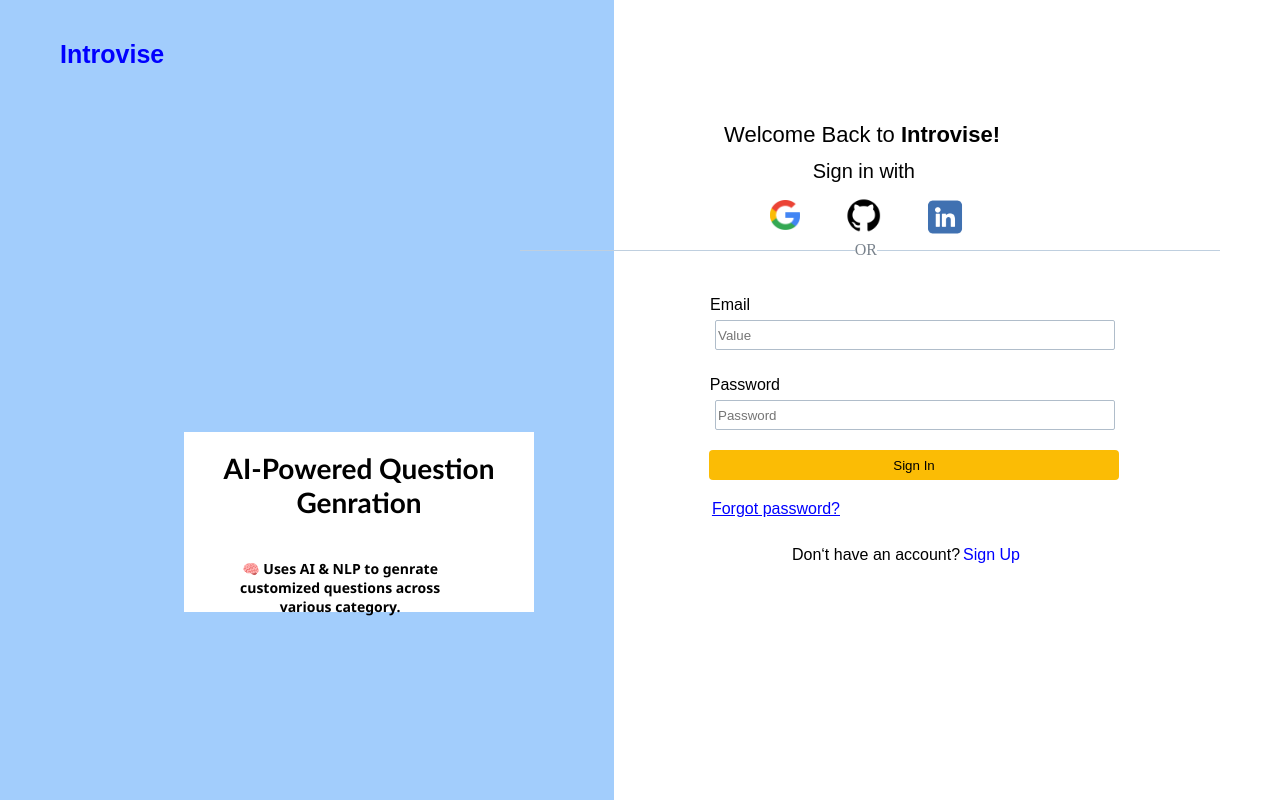
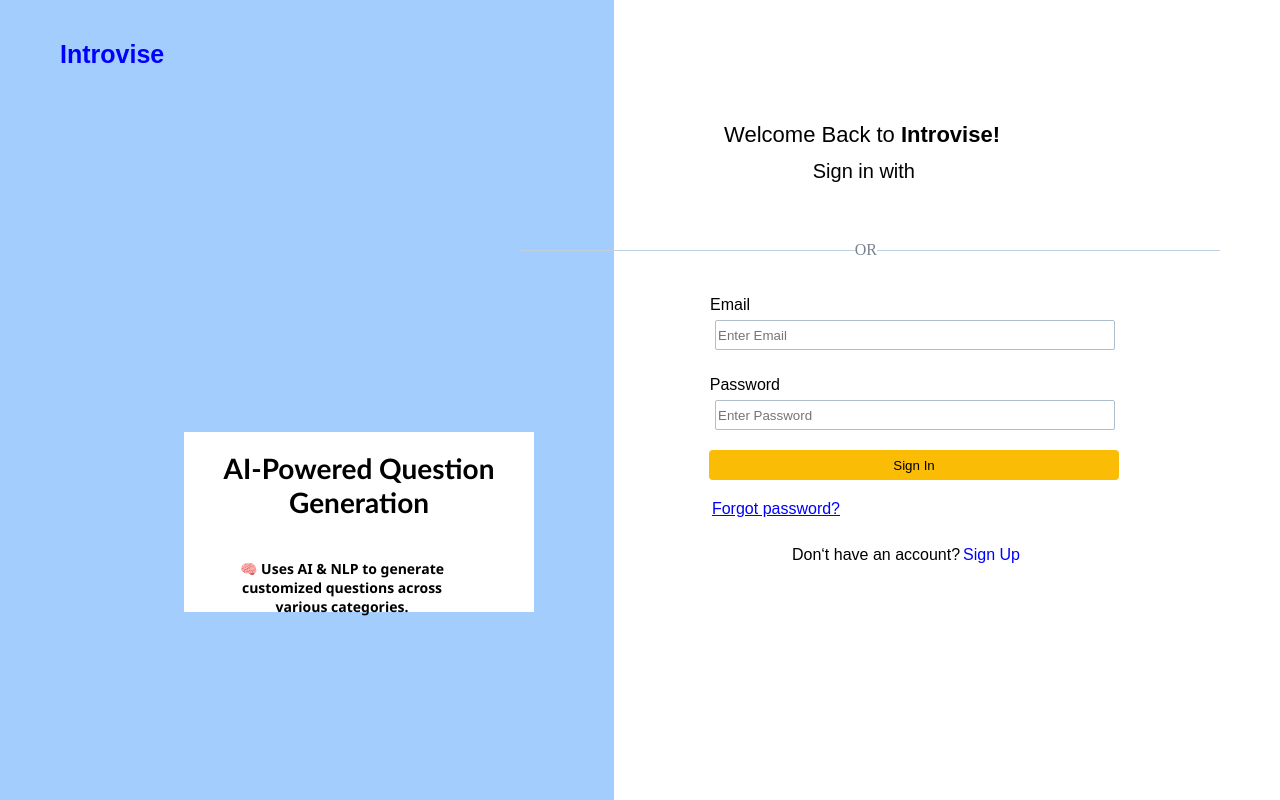
Before and after one commit to commanderigris21/Introvise, a React (Vite) app: page / in a window 1280 px wide. Built offline with nearby package versions, Linux system fonts and the light colour scheme.

Commit message:
Update login.jsx
New Code with google SignUp

```diff
--- a/src/Components/Login/login.jsx
+++ b/src/Components/Login/login.jsx
@@ -1,47 +1,107 @@
-// eslint-disable-next-line no-unused-vars
-import React from 'react'
-import './login.css'
+import React, { useState, useEffect } from "react";
+import { GoogleOAuthProvider, GoogleLogin } from "@react-oauth/google";
+import axios from "axios";
+import "./login.css";
 
-function login() {
+const clientId = "315124824926-eojplkm74o08v3qrsqjuudqbkfctmnhl.apps.googleusercontent.com";
+
+function Login() {
+  const [user, setUser] = useState(null);
+
+  // Handle Google Login Success
+  const handleLoginSuccess = async (credentialResponse) => {
+    try {
+        const res = await axios.post("http://localhost:8080/api/users/login", {
+            token: credentialResponse.credential,
+        });
+
+        console.log("Backend Response:", res.data); // Debugging
+
+        if (res.data.email) {
+            localStorage.setItem("userEmail", res.data.email); // Store email
+            window.location.href = `http://localhost:8080/api/users/me?email=${res.data.email}`;
+        } else {
+            console.error("Email not found in backend response");
+        }
+    } catch (error) {
+        console.error("OAuth login failed:", error);
+    }
+  };
+
+  // Fetch user profile from backend
+  const fetchUserProfile = async (email) => {
+    try {
+        const res = await axios.get(`http://localhost:8080/api/users/me?email=${email}`);
+
+        console.log("User Profile:", res.data); // Debugging
+
+        if (res.status === 200) {
+            setUser(res.data);  // Store user in state
+        } else {
+            console.error("User not found");
+        }
+    } catch (error) {
+        console.error("Error fetching user profile:", error);
+    }
+  };
+
+  // Auto-fetch profile if user is already logged in
+  useEffect(() => {
+    const storedEmail = localStorage.getItem("userEmail");
+    if (storedEmail) {
+        fetchUserProfile(storedEmail);
+    }
+  }, []);
+
   return (
-    <div>
-      <nav className='Nav'>
-        Introvise
-        </nav>
+    <GoogleOAuthProvider clientId={clientId}>
+      <div>
+        <nav className="Nav">Introvise</nav>
 
-      <div className='half'>
-        <div className='ad'>
-            <h1>AI-Powered Question Genration </h1> <br />
-            <p>🧠 Uses AI & NLP to genrate <br /> customized questions across <br />  various category.  </p>
-            </div>
+        <div className="half">
+          <div className="ad">
+            <h1>AI-Powered Question Generation</h1> <br />
+            <p>🧠 Uses AI & NLP to generate <br /> customized questions across <br /> various categories.</p>
+          </div>
         </div>
-    <p className='head'> Welcome Back to <span>Introvise! </span> </p>
-    <p className='sec'>Sign in with </p>
 
-    <img className='img' src="gog.png" alt="Google Logo here" />
-    <img className='img2' src="Git.png" alt="GitHub Logo Here"  />
-    <img className='img3' src="Lin.png" alt="" />
+        <p className="head">Welcome Back to <span>Introvise!</span></p>
+        <p className="sec">Sign in with </p>
 
-    <span className='border'>
-      <p className='text'> OR </p>
-    </span>
+        {/* Google Login Button */}
+        <div className="google-login">
+          <GoogleLogin
+            onSuccess={handleLoginSuccess}
+            onError={() => console.log("Login Failed")}
+            render={(renderProps) => (
+              <img
+                className="img"
+                src="gog.png"
+                alt="Google Logo"
+                onClick={renderProps.onClick}
+                disabled={renderProps.disabled}
+              />
+            )}
+          />
+        </div>
 
-    <p className='E'>Email</p>
-    <input className='Email' type="text" placeholder='Value' />
+        <span className="border">
+          <p className="text"> OR </p>
+        </span>
 
-    <p className='P'>Password</p>
-    <input className='Pass' type="text" placeholder='Password' />
+        <p className="E">Email</p>
+        <input className="Email" type="text" placeholder="Enter Email" />
 
-    <button className='btn'> Sign In</button>
-    <a href="#" className='a'>Forgot password?</a>
+        <p className="P">Password</p>
+        <input className="Pass" type="password" placeholder="Enter Password" />
 
-    <p className='np'>Don&lsquo;t have an account?<a href="#">Sign Up</a></p>
+        <button className="btn">Sign In</button>
+        <a href="#" className="a">Forgot password?</a>
 
-
-    </div>
-
-
-  )
+        <p className="np">Don&lsquo;t have an account?<a href="#">Sign Up</a></p>
+      </div>
+    </GoogleOAuthProvider>
+  );
 }
 
-export default login
+export default Login;
```
